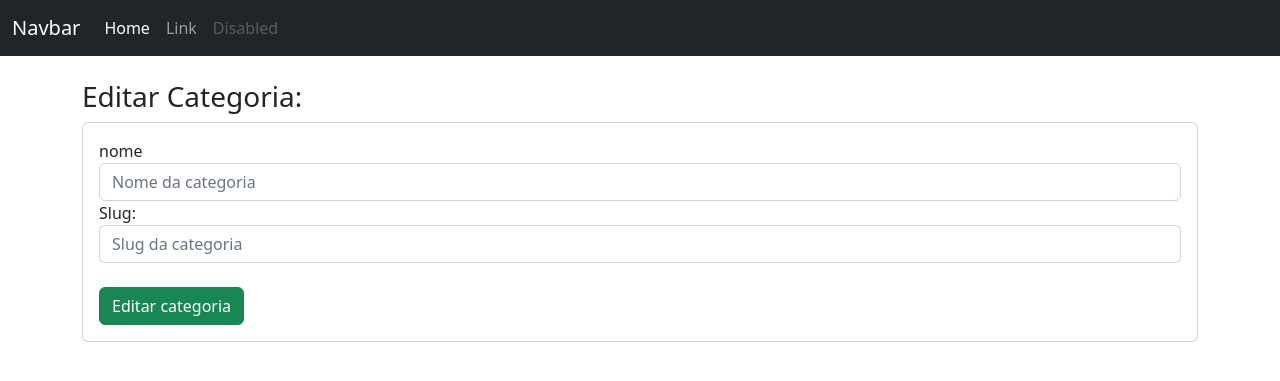
After one commit to RHamudi/Node-JS, a Node server app: page /admin/categorias/edit/600000000000000000000001 in a window 1280 px wide. The commit adds this page. Shown: the top 381 px of the page. Run offline with Node 20, Linux system fonts and the light colour scheme; data that the repository does not hold is empty; some libraries are stand-ins or nearby versions.

Commit message:
edit categorias/list categorias/ delete categorias

```diff
--- a/routes/admin.js
+++ b/routes/admin.js
@@ -13,7 +13,16 @@ router.get("/posts", (req, res) => {
 });
 
 router.get("/categorias", (req, res) => {
-  res.render("admin/categorias");
+  Categoria.find()
+    .lean()
+    .sort({ date: "desc" })
+    .then((categ) => {
+      res.render("admin/categorias", { categorias: categ });
+    })
+    .catch((err) => {
+      req.flash("error_msg", "houve um erro ao listar as categorias");
+      res.redirect("/admin");
+    });
 });
 
 router.get("/categorias/add", (req, res) => {
@@ -62,4 +71,64 @@ router.post("/categorias/nova", (req, res) => {
   }
 });
 
+router.get("/categorias/edit/:id", (req, res) => {
+  Categoria.findOne({ _id: req.params.id })
+    .lean()
+    .then((categoria) => {
+      res.render("admin/editcategoria", {
+        categoria: categoria,
+      });
+    })
+    .catch((err) => {
+      req.flash("error_msg", "essa categoria não existe");
+      res.redirect("/admin/categorias");
+    });
+});
+
+router.post("/categorias/edit", (req, res) => {
+  Categoria.findOne({ _id: req.body.id })
+    .then((categ) => {
+      categ.nome = req.body.nome;
+      categ.slug = req.body.slug;
+      categ
+        .save()
+        .then(() => {
+          req.flash("success_msg", "Categoria editada com sucesso!");
+          res.redirect("/admin/categorias");
+        })
+        .catch((err) => {
+          req.flash(
+            "error_msg",
+            "Houve um erro ao salvar a edição da categoria"
+          );
+          res.redirect("/admin/categorias");
+        });
+    })
+    .catch(() => {
+      req.flash("error_msg", "houve um erro ao editar a categoria");
+      res.redirect("/admin/categorias");
+    });
+});
+
+router.post("/categorias/deletar", (req, res) => {
+  Categoria.remove({ _id: req.body.id })
+    .then(() => {
+      req.flash("success_msg", "Categoria deletada com sucesso");
+      res.redirect("/admin/categorias");
+    })
+    .catch((err) => {
+      req.flash(
+        "error_msg",
+        "Houve um erro ao tentar deletar a categoria " + err
+      );
+      res.redirect("/admin/categorias");
+    });
+});
+
+router.get("/testando", (req, res) => {
+  Categoria.find().then((respost) => {
+    res.send(respost);
+  });
+});
+
 module.exports = router;
--- /dev/null
+++ b/views/admin/editcategoria.handlebars
@@ -0,0 +1,32 @@
+{{#each erros}}
+    <div class="alert alert-danger">{{texto}}</div>
+{{else}}
+
+{{/each}}
+<h3>Editar Categoria:</h3>
+<div class="card">
+  <div class="card-body">
+    <form method="post" action="/admin/categorias/edit">
+    <input type="hidden" name="id" value="{{categoria._id}}" />
+      <label for="nome">nome</label>
+      <input
+        type="text"
+        id="nome"
+        name="nome"
+        placeholder="Nome da categoria"
+        class="form-control"
+        value="{{categoria.nome}}"
+      />
+      <label for="slug">Slug: </label>
+      <input
+        type="text"
+        id="slug"
+        name="slug"
+        placeholder="Slug da categoria"
+        class="form-control"
+        value="{{categoria.slug}}"
+      />
+      <button type="submit" class="btn btn-success mt-4">Editar categoria</button>
+    </form>
+  </div>
+</div>
--- a/views/layouts/main.handlebars
+++ b/views/layouts/main.handlebars
@@ -9,8 +9,11 @@
 </head>
 <body>
     {{>_navbar}}
-    {{>_msg}}
-    <div class="container mt-4">{{{body}}}</div>
+
+    <div class="container mt-4">
+        {{>_msg}}
+        {{{body}}}
+    </div>
 </body>
 <script src="https://cdn.jsdelivr.net/npm/@popperjs/core@2.11.6/dist/umd/popper.min.js" integrity="sha384-oBqDVmMz9ATKxIep9tiCxS/Z9fNfEXiDAYTujMAeBAsjFuCZSmKbSSUnQlmh/jp3" crossorigin="anonymous"></script>
 <script src="https://cdn.jsdelivr.net/npm/bootstrap@5.2.2/dist/js/bootstrap.min.js" integrity="sha384-IDwe1+LCz02ROU9k972gdyvl+AESN10+x7tBKgc9I5HFtuNz0wWnPclzo6p9vxnk" crossorigin="anonymous"></script>
```
Also changed, not shown: views/admin/categorias.handlebars (+18 -0 lines).
